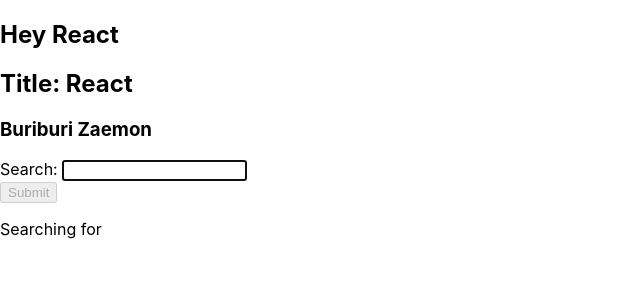
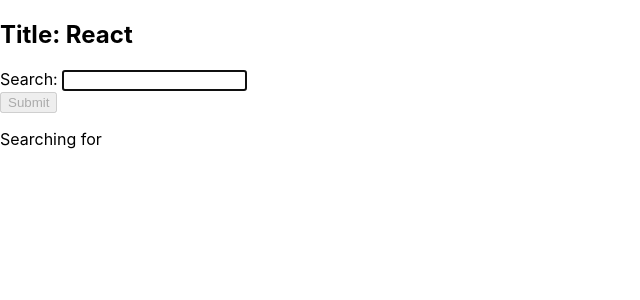
Before and after one commit to tohsaki/The-Road-to-React, a React (Create React App) app in the folder hacker-stories/: page / in a window 1280 px wide. Shown: the top 300 px of the page, without its empty margins (0-640 px from the left). Built offline with nearby package versions, Linux system fonts and the light colour scheme.

Commit message:
Cleaning up

```diff
--- a/hacker-stories/package.json
+++ b/hacker-stories/package.json
@@ -6,6 +6,7 @@
     "@testing-library/jest-dom": "^5.12.0",
     "@testing-library/react": "^11.2.7",
     "@testing-library/user-event": "^12.8.3",
+    "axios": "^0.21.1",
     "prettier": "^2.3.1",
     "react": "^17.0.2",
     "react-dom": "^17.0.2",
--- a/hacker-stories/src/App.js
+++ b/hacker-stories/src/App.js
@@ -1,54 +1,13 @@
-import logo from "./logo.svg";
 import "./App.css";
-import SumAge from "./components/SumAge";
 import List from "./components/List";
 import JSClass from "./components/JSClass";
 import Search from "./components/Search";
-// import { useState, useEffect } from "react";
 import useSemiPersistentState from "./components/useSemiPersistentState";
 import { useEffect, useCallback, useReducer, useState } from "react";
-import { renderIntoDocument } from "react-dom/cjs/react-dom-test-utils.production.min";
-
-const welcome = {
-  greeting: "Hey",
-  title: "React",
-};
 
 function getTitle(title) {
   return "Title: " + title;
 }
-
-function getName(person) {
-  var name = `${person.firstName} ${person.lastName}`;
-  return name;
-}
-
-const me = {
-  firstName: "Buriburi",
-  lastName: "Zaemon",
-};
-
-// (6)
-const nameOfPerson = getName(me);
-
-const stories_2 = [
-  {
-    title: "React_2",
-    url: "https://reactjs.org/",
-    author: "Jordan Walke_2",
-    num_comments: 2,
-    points: 2,
-    objectID: 2,
-  },
-  {
-    title: "Redux_2",
-    url: "https://redux.js.org/",
-    author: "Dan Abramov, Andrew Clark_2",
-    num_comments: 2,
-    points: 2,
-    objectID: 3,
-  },
-];
 
 const API_ENDPOINT = "https://hn.algolia.com/api/v1/search?query=";
 
@@ -57,8 +16,8 @@
 
   const [url, setUrl] = useState(`${API_ENDPOINT}${searchTerm}`);
   const handleSearchSubmit = () => {
-setUrl(`${API_ENDPOINT}${searchTerm}`)
-  }
+    setUrl(`${API_ENDPOINT}${searchTerm}`);
+  };
 
   const storiesReducer = (state, action) => {
     switch (action.type) {
@@ -124,18 +83,14 @@
     dispatchStories({ type: "REMOVE_STORIES", payload: item });
   };
 
-
-
   return (
     <div className="App">
-      {console.log("App.rerurn()")}
-
-      <h2>
-        {welcome.greeting} {welcome.title}
-      </h2>
       <h2>{getTitle("React")}</h2>
-      <h3>{getName(me)}</h3>
-      <Search search={searchTerm} onSearch={handleSearchInput} onSubmit={handleSearchSubmit}/>
+      <Search
+        search={searchTerm}
+        onSearch={handleSearchInput}
+        onSubmit={handleSearchSubmit}
+      />
       <br />
       <br />
       {stories.isError && <p>Something went wrong!</p>}
--- a/hacker-stories/src/components/Search.js
+++ b/hacker-stories/src/components/Search.js
@@ -1,7 +1,11 @@
 import React from "react";
 import InputWithLabel from "./InputWithLabel";
 
-export default function Search({ search: searchTerm, onSearch, onSubmit: handleSearchSubmit }) {
+export default function Search({
+  search: searchTerm,
+  onSearch,
+  onSubmit: handleSearchSubmit,
+}) {
   const handleChange = (event) => {
     console.log(event.target.value);
 
```
Also changed, not shown: 1 other file (tests, documents, lock files or other folders).
